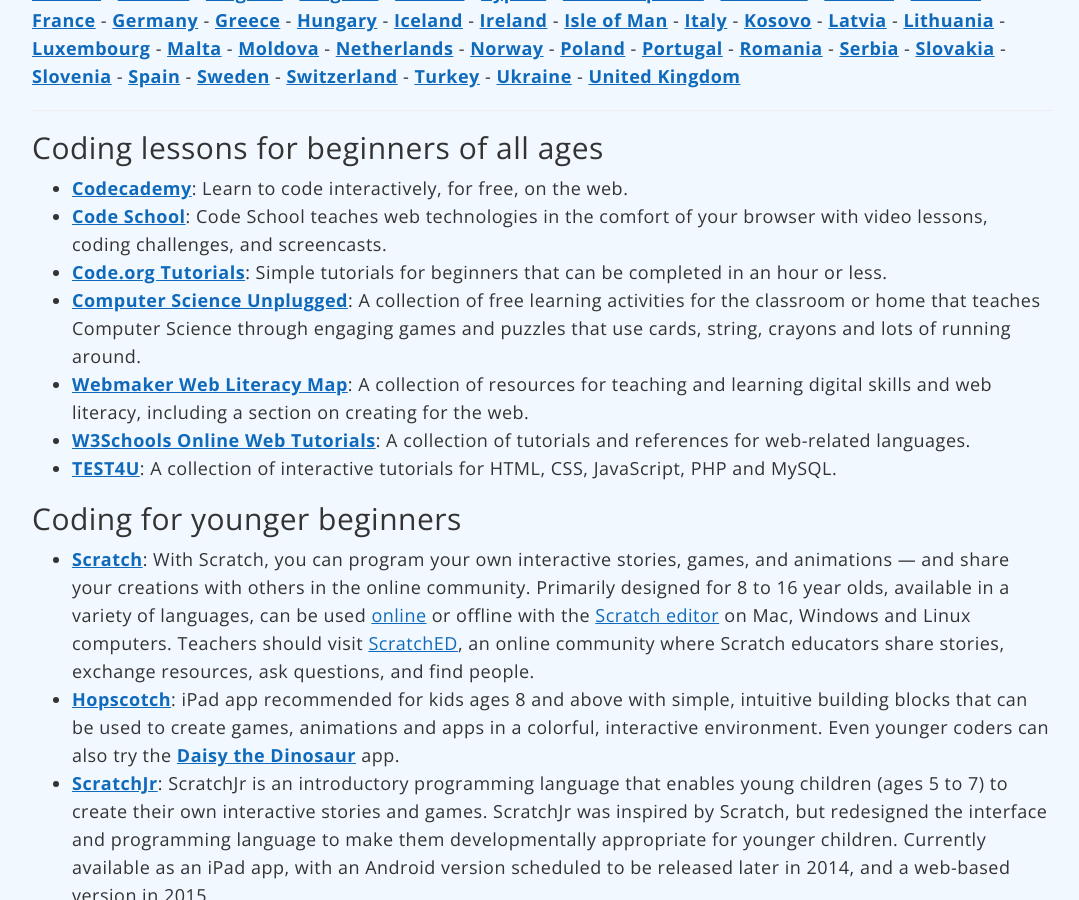
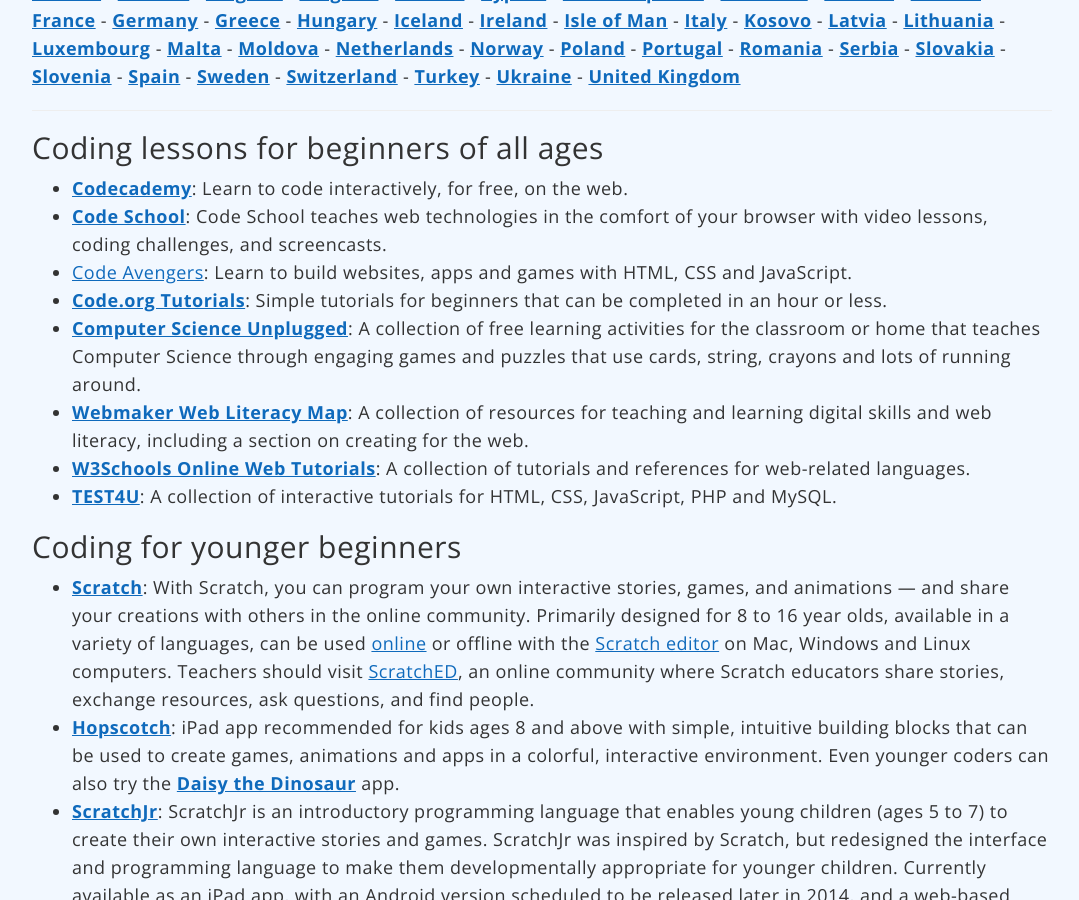
Before and after one commit to codeeu/codeeu.github.io, a Jekyll site: the page built from resources/index.html, in a window 1280 px wide and 900 px high, scrolled down 344 px. Shown: the whole window, without its empty margins (98-1177 px from the left). Built offline with Jekyll 4.4.1, drawn with Linux system fonts in a browser that asks for light colours; nearby versions of some CDN libraries; Markdown is read by kramdown in place of the engine named in the settings.

Commit message:
added Code Avengers

```diff
--- a/resources/index.html
+++ b/resources/index.html
@@ -27,6 +27,7 @@
 <ul>
 	<li><strong><a href="http://www.codecademy.com/">Codecademy</a></strong>: Learn to code interactively, for free, on the web.</li>
 	<li><strong><a href="https://www.codeschool.com">Code School</a></strong>: Code School teaches web technologies in the comfort of your browser with video lessons, coding challenges, and screencasts.</li>
+	<li><a href="http://www.codeavengers.com">Code Avengers</a>: Learn to build websites, apps and games with HTML, CSS and JavaScript.</li>
 	<li><strong><a href="http://code.org/learn">Code.org Tutorials</a></strong>: Simple tutorials for beginners that can be completed in an hour or less.</li>
 	<li><strong><a href="http://csunplugged.org">Computer Science Unplugged</a></strong>: A collection of free learning activities for the classroom or home that teaches Computer Science through engaging games and puzzles that use cards, string, crayons and lots of running around.</li>
 	<li><strong><a href="https://webmaker.org/en-US/resources">Webmaker Web Literacy Map</a></strong>: A collection of resources for teaching and learning digital skills and web literacy, including a section on creating for the web.</li>
```
